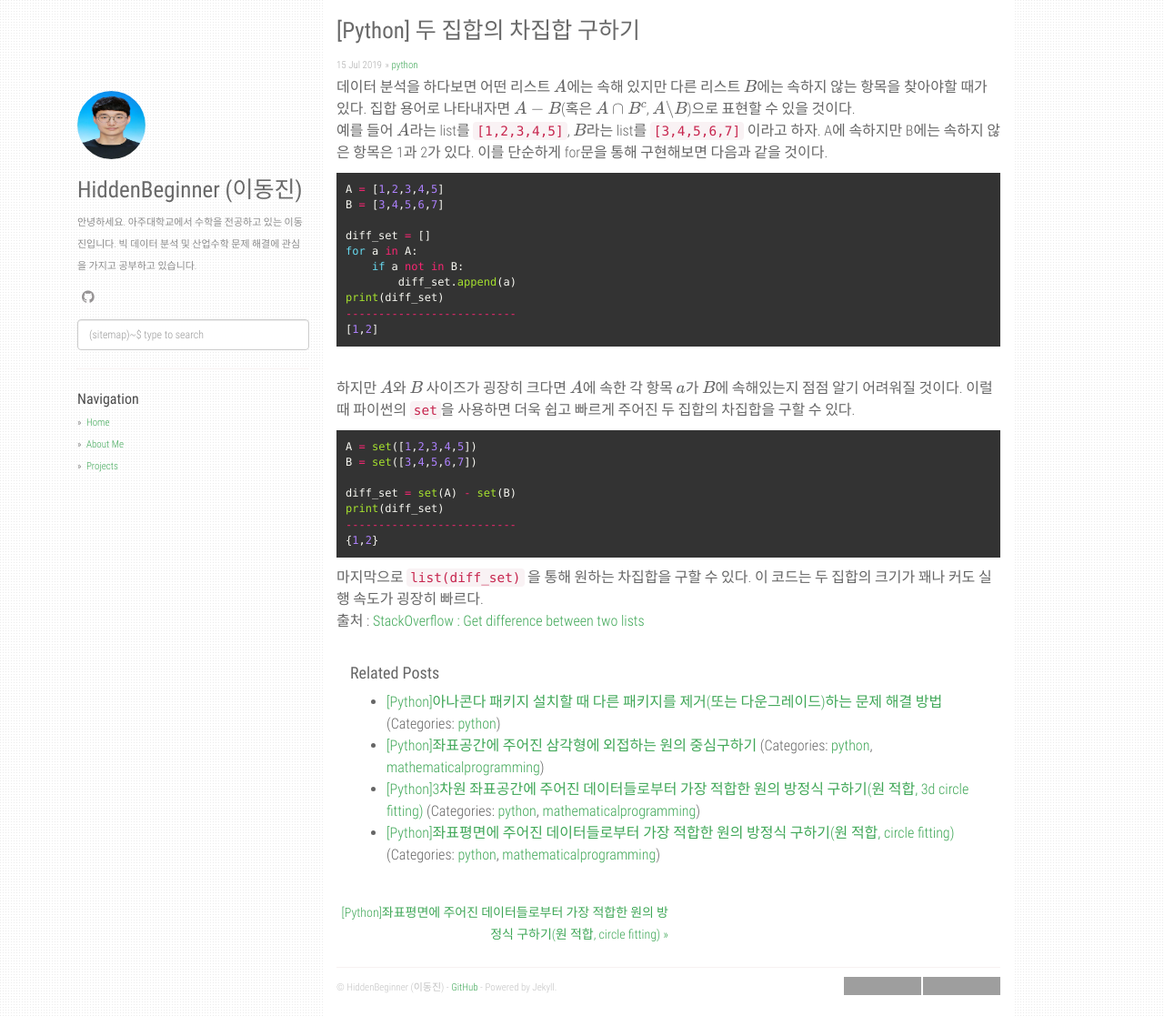
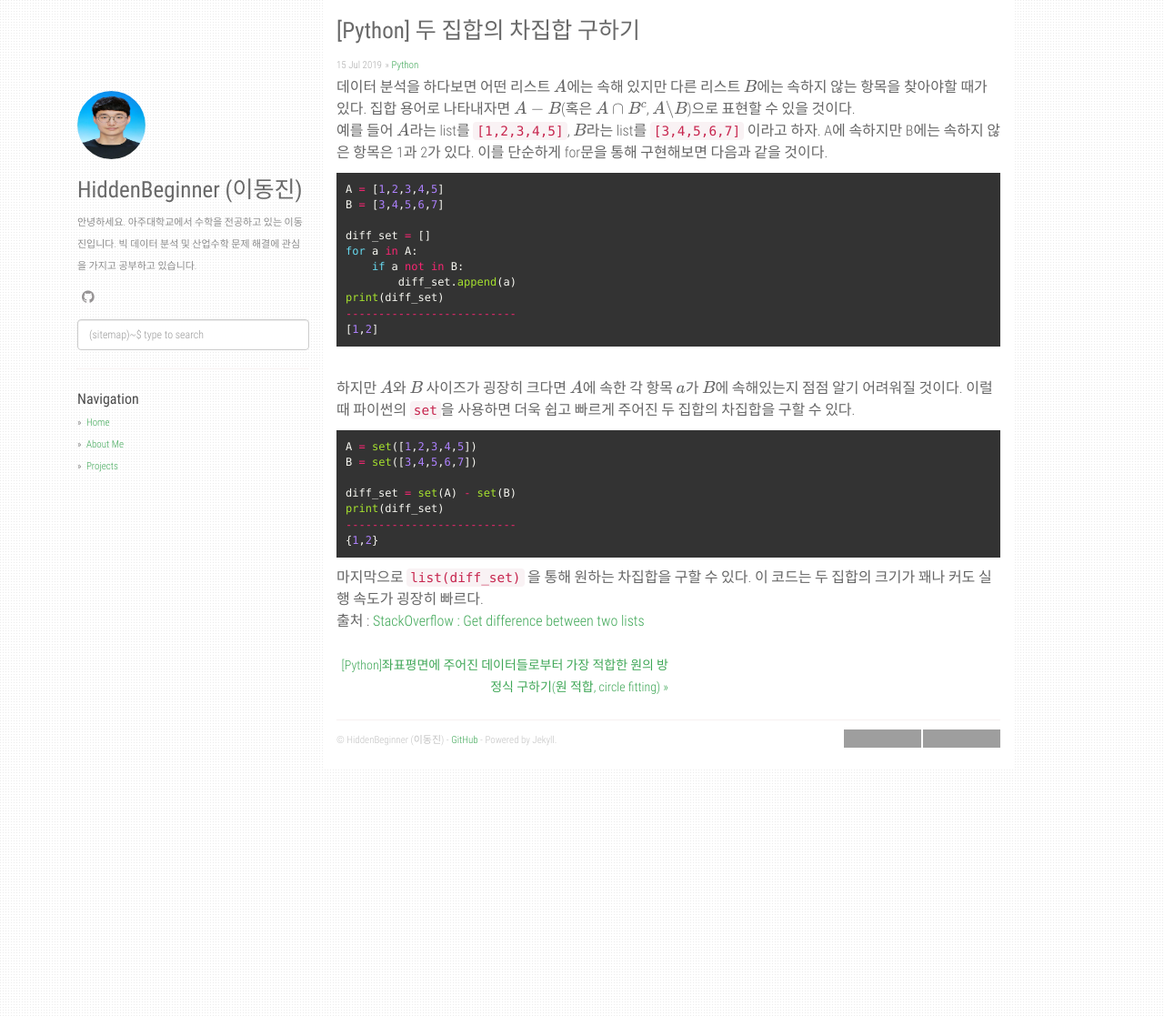
Before and after one commit to agusmakmun/agusmakmun.github.io, a Jekyll site: the page built from _posts/2019-7-15-python-difference-set.markdown, in a window 1280 px wide and 1117 px high. Shown: the whole window at 91% size. Built offline with Jekyll 4.4.1, drawn with Linux system fonts in a browser that asks for light colours; formulas are drawn with MathJax 3; comment, search, counter and statistics services are not loaded; grey boxes are pictures that could not be loaded.

Commit message:
Update 2019-7-15-python-difference-set.markdown

```diff
--- a/_posts/2019-7-15-python-difference-set.markdown
+++ b/_posts/2019-7-15-python-difference-set.markdown
@@ -2,7 +2,7 @@
 layout: post
 title:  "[Python] 두 집합의 차집합 구하기"
 date:   2019-07-15 15:32
-categories: [python]
+categories: [Python]
 use_math: true
 comments: true
 ---
```
